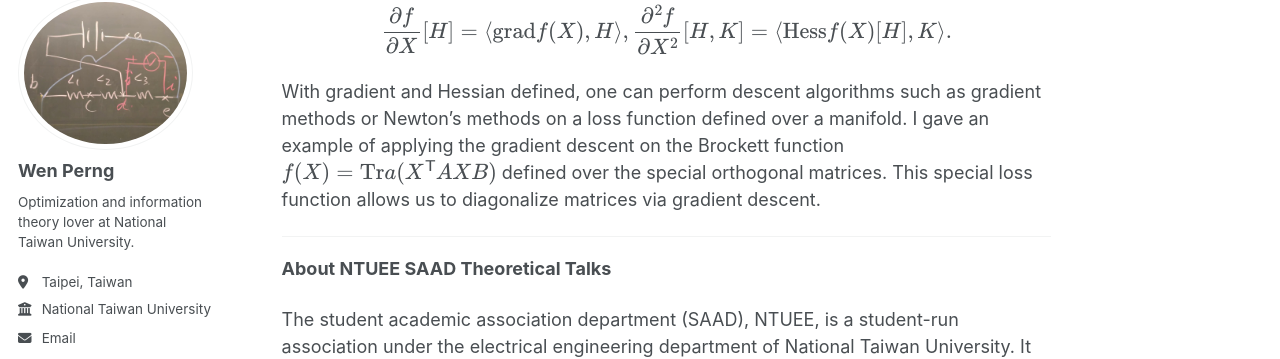
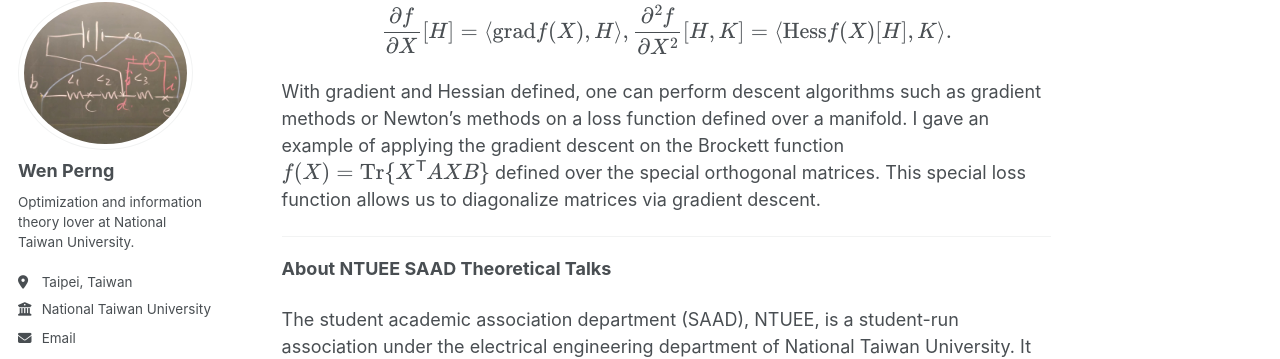
Before and after one commit to WenPerng/WenPerng.github.io, a Jekyll site: the page built from _talks/2024-10-01-talk.md, in a window 1280 px wide and 900 px high, scrolled down 1301 px. Shown: the part 103-462 px from the top of the window. Built offline with Jekyll 4.4.1, drawn with Linux system fonts in a browser that asks for light colours; some web fonts are replaced; a script that is not in the unit is left out.

Commit message:
braces! and some other fixes

```diff
--- a/_talks/2024-10-01-talk.md
+++ b/_talks/2024-10-01-talk.md
@@ -31,7 +31,7 @@ This is the pushforward map, often denoted in literatures as \\(\mathrm{D}f\\) o
 }
 \\]
 
-With gradient and Hessian defined, one can perform descent algorithms such as gradient methods or Newton's methods on a loss function defined over a manifold. I gave an example of applying the gradient descent on the Brockett function \\(f(X) = \mathrm{Tr} \{a\} (X^{\mathsf{T}}AXB)\\) defined over the special orthogonal matrices. This special loss function allows us to diagonalize matrices via gradient descent.
+With gradient and Hessian defined, one can perform descent algorithms such as gradient methods or Newton's methods on a loss function defined over a manifold. I gave an example of applying the gradient descent on the Brockett function \\( f(X) = \mathrm{Tr}\\\{X^{\mathsf{T}}AXB\\\} \\) defined over the special orthogonal matrices. This special loss function allows us to diagonalize matrices via gradient descent.
 
 ---
 **About NTUEE SAAD Theoretical Talks**
```
